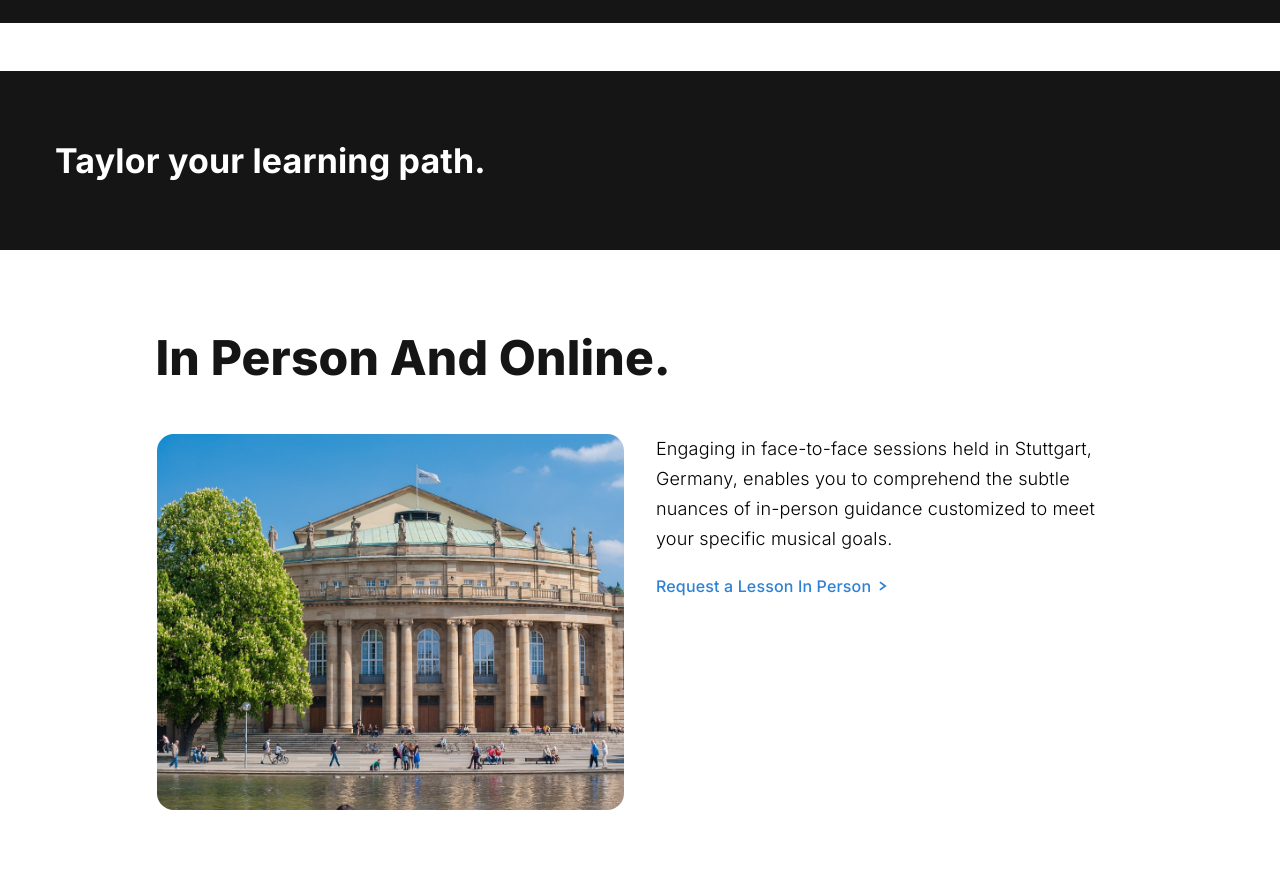
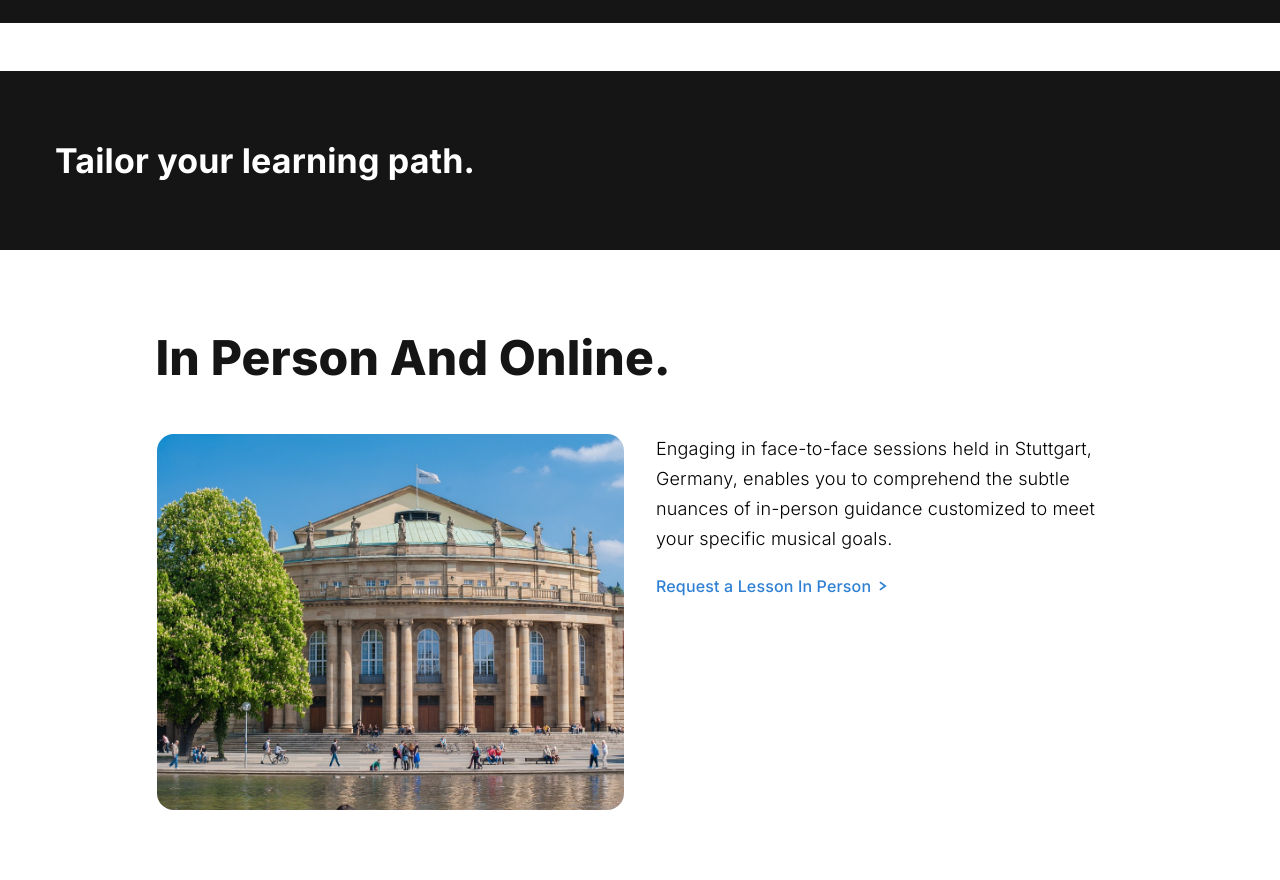
Before and after one commit to Violedu/violedu, a Next.js app: page / in a window 1280 px wide. Shown: the part 5180-6060 px from the top of the page. Built offline with nearby package versions, Linux system fonts and the light colour scheme.

Commit message:
Update IntroLearningPath.tsx
fixed title

```diff
--- a/components/IntroLearningPath.tsx
+++ b/components/IntroLearningPath.tsx
@@ -8,7 +8,7 @@ const IntroLearningPath: NextPage = () => {
       data-scroll-to="introLearningPath"
     >
       <div className={styles.title}>
-        <b className={styles.introTitle}>Taylor your learning path.</b>
+        <b className={styles.introTitle}>Tailor your learning path.</b>
       </div>
     </div>
   );
```
